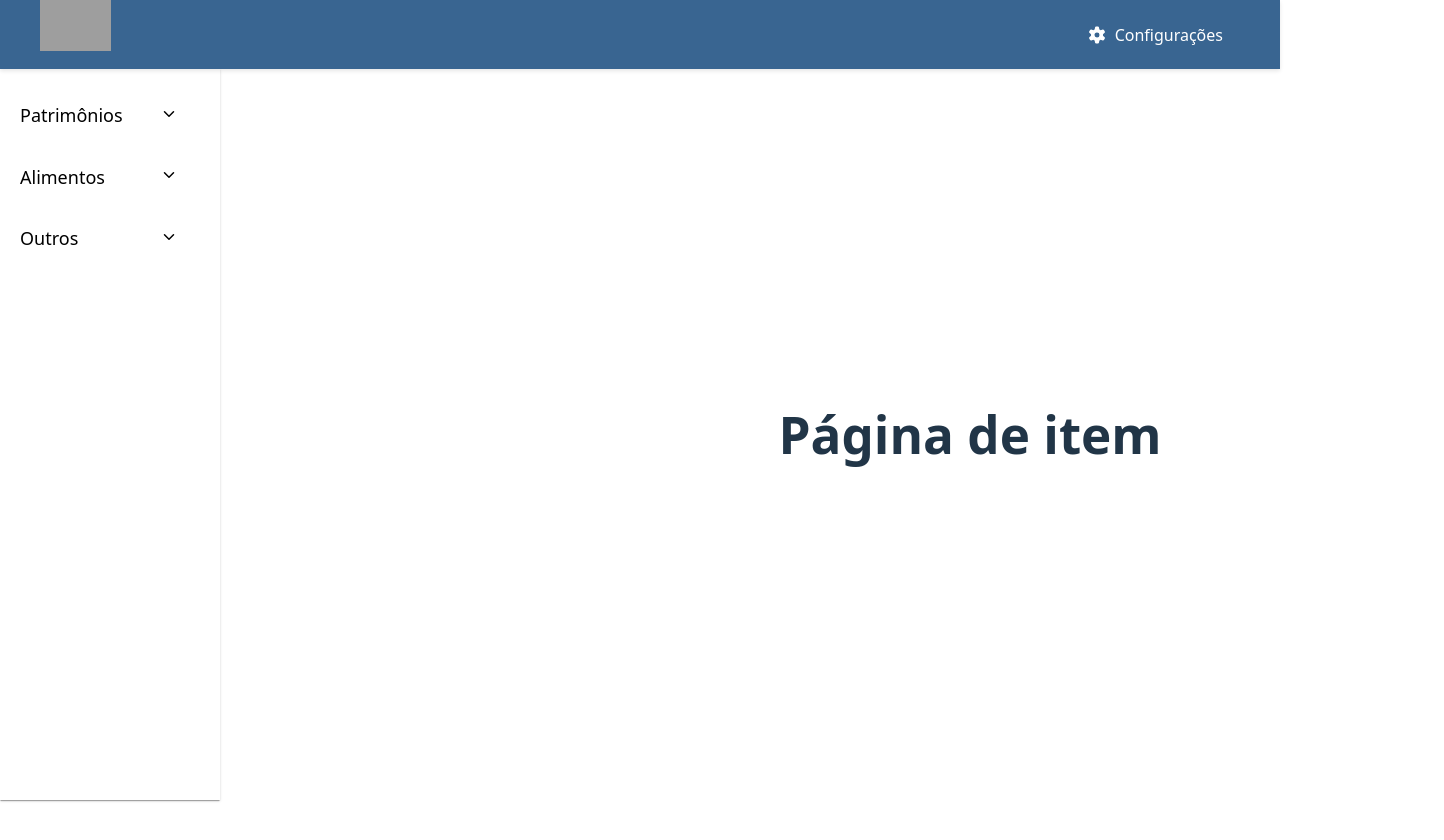
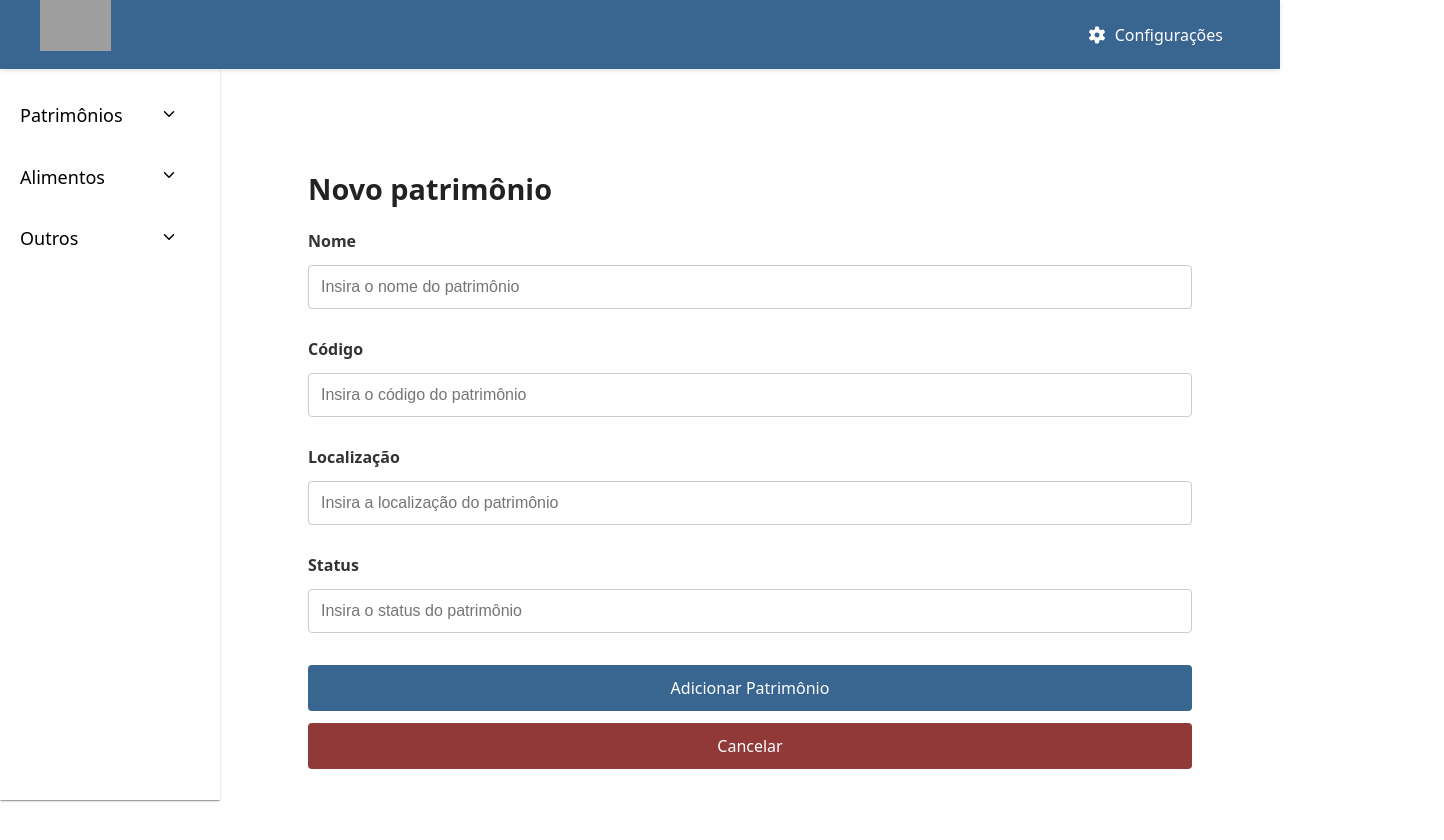
Before and after one commit to Projeto-SSC0536/SSC0536-front, a React (Vite) app in the folder my-app/: page /1/novo in a window 1280 px wide. Shown: the top 840 px of the page, 1444 px wide, since content can reach past the window. Before the commit the page ends 800 px from the top, so only its background shows below. Built offline with nearby package versions, Linux system fonts and the light colour scheme; grey boxes are pictures that could not be loaded.

Commit message:
novo patrimonio mock

```diff
--- a/my-app/src/App.jsx
+++ b/my-app/src/App.jsx
@@ -6,6 +6,7 @@ import "./App.css";
 import Layout from "./components/layout";
 import ItemPage from "./pages/ItemPage";
 import AssetsPage from "./pages/AssetsPage";
+import NewAssetsPage from "./pages/NewAssetPage";
 
 function App() {
   return (
@@ -19,6 +20,7 @@ function App() {
             <Route element={<Layout />}>
               <Route path="/patrimonios" element={<AssetsPage />} />
               <Route path="/:patrimonios/:item" element={<ItemPage />} />
+              <Route path="/:patrimonios/novo" element={<NewAssetsPage />} />
             </Route>
           </Routes>
         </main>
--- a/my-app/src/pages/AssetsPage.css
+++ b/my-app/src/pages/AssetsPage.css
@@ -36,19 +36,19 @@
   background-color: white;
 }
 
-.botao-adicionar {
-  background-color: #396591;
-  color: white;
+.botao-primario {
+  padding: 0.75rem;
+  background: rgba(57, 101, 145, 1);
+  color: #fff;
   border: none;
-  padding: 0.6rem 1.2rem;
-  border-radius: 8px;
-  font-weight: 500;
+  border-radius: 4px;
+  font-size: 1rem;
   cursor: pointer;
-  transition: background-color 0.3s;
+  transition: background 0.3s;
 }
 
-.botao-adicionar:hover {
-  background-color: #24486b;
+.botao-primario:hover {
+  background: rgb(26, 52, 79);
 }
 
 .tabela-patrimonios {
--- a/my-app/src/pages/AssetsPage.jsx
+++ b/my-app/src/pages/AssetsPage.jsx
@@ -1,8 +1,10 @@
 import React, { useState } from "react";
 import "./AssetsPage.css";
+import { useNavigate } from "react-router-dom";
 
 function AssetsPage() {
   const [search, setSearch] = useState("");
+  const navigate = useNavigate();
 
   // Exemplo de dados
   const [patrimonios] = useState([
@@ -27,7 +29,7 @@ function AssetsPage() {
           value={search}
           onChange={(e) => setSearch(e.target.value)}
         />
-        <button className="botao-adicionar">Adicionar Patrimônio</button>
+        <button className="botao-primario" onClick={() => navigate("/patrimonios/novo")}>Adicionar Patrimônio</button>
       </div>
 
       <table className="tabela-patrimonios">
--- /dev/null
+++ b/my-app/src/pages/NewAssetPage.css
@@ -0,0 +1,57 @@
+.campos-container {
+  display: flex;
+  margin-bottom: 1rem;
+  gap: 0.75rem;
+  flex-direction: column;
+  align-items: start;
+}
+
+.campo {
+  flex: 1;
+  border: 1px solid #ccc;
+  background-color: white;
+  padding: 0.75rem;
+  border: 1px solid #ccc;
+  border-radius: 4px;
+  font-size: 1rem;
+  background-color: #fff;
+  width: 100%;
+  box-sizing: border-box;
+  margin-bottom: 1rem;
+}
+
+.botao-primario {
+  padding: 0.75rem;
+  background: rgba(57, 101, 145, 1);
+  color: #fff;
+  border: none;
+  border-radius: 4px;
+  font-size: 1rem;
+  cursor: pointer;
+  transition: background 0.3s;
+}
+
+.botao-primario:hover {
+  background: rgb(26, 52, 79);
+}
+
+.botao-danger {
+  padding: 0.75rem;
+  background: rgba(145, 57, 57, 1);
+  color: #fff;
+  border: none;
+  border-radius: 4px;
+  font-size: 1rem;
+  cursor: pointer;
+  transition: background 0.3s;
+}
+
+.botao-danger:hover {
+  background: rgb(79, 26, 26);
+}
+
+.h4 {
+  margin: 0;
+  font-size: 1rem;
+  color: #333;
+}
--- /dev/null
+++ b/my-app/src/pages/NewAssetPage.jsx
@@ -0,0 +1,45 @@
+import "./NewAssetPage.css";
+
+function NewAssetsPage() {
+  return (
+    <main className="assets-content">
+      <h1 className="titulo">Novo patrimônio</h1>
+
+      <div className="campos-container">
+        <h4 className="h4">Nome</h4>
+        <input
+          type="text"
+          placeholder="Insira o nome do patrimônio"
+          className="campo"
+        />
+
+        <h4 className="h4">Código</h4>
+        <input
+          type="text"
+          placeholder="Insira o código do patrimônio"
+          className="campo"
+        />
+
+        <h4 className="h4">Localização</h4>
+        <input
+          type="text"
+          placeholder="Insira a localização do patrimônio"
+          className="campo"
+        />
+
+        <h4 className="h4">Status</h4>
+        <input
+          type="text"
+          placeholder="Insira o status do patrimônio"
+          className="campo"
+        />
+      </div>
+
+      <button className="botao-primario">Adicionar Patrimônio</button>
+      <div style={{height: "12px"}}></div>
+      <button className="botao-danger">Cancelar</button>
+    </main>
+  );
+}
+
+export default NewAssetsPage;
```
